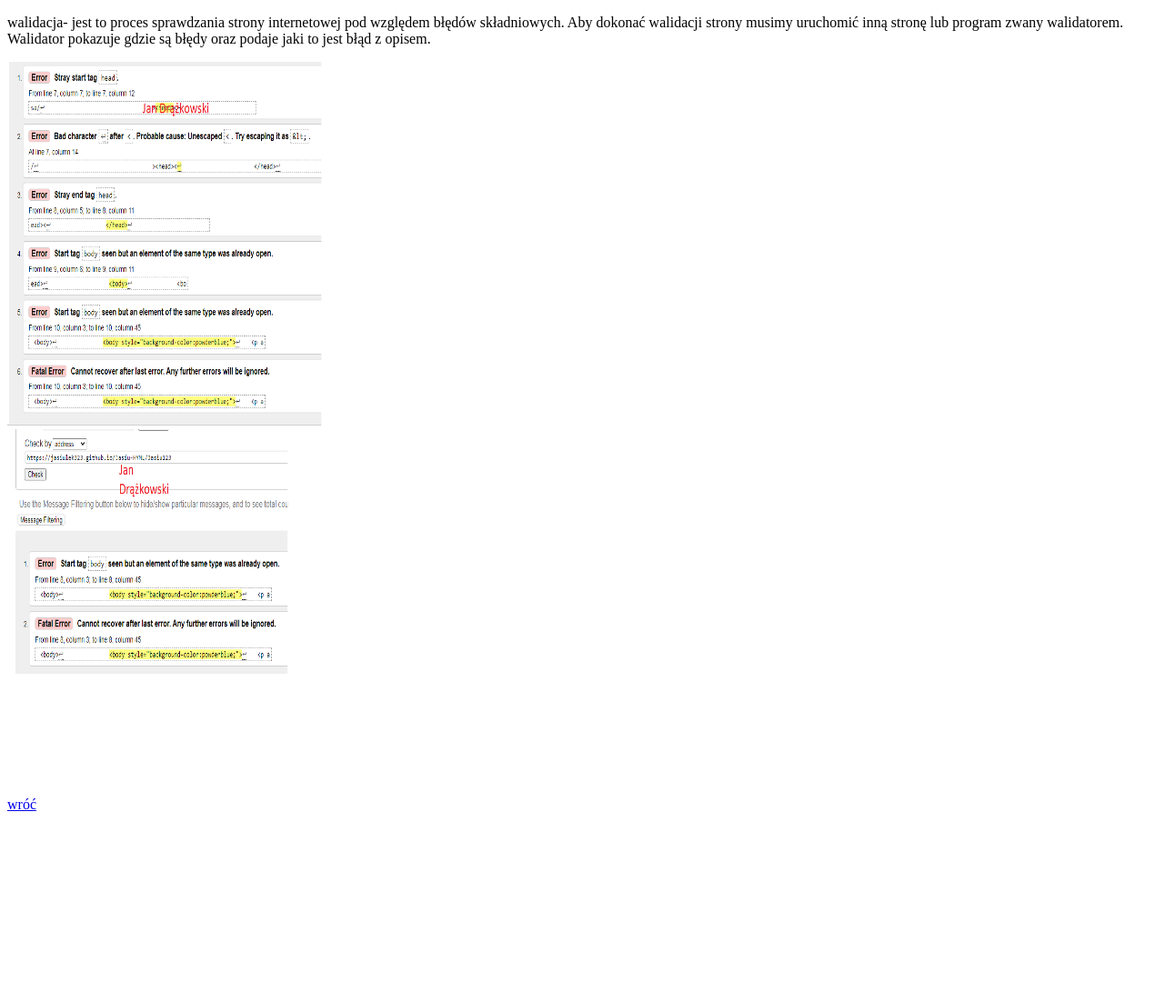
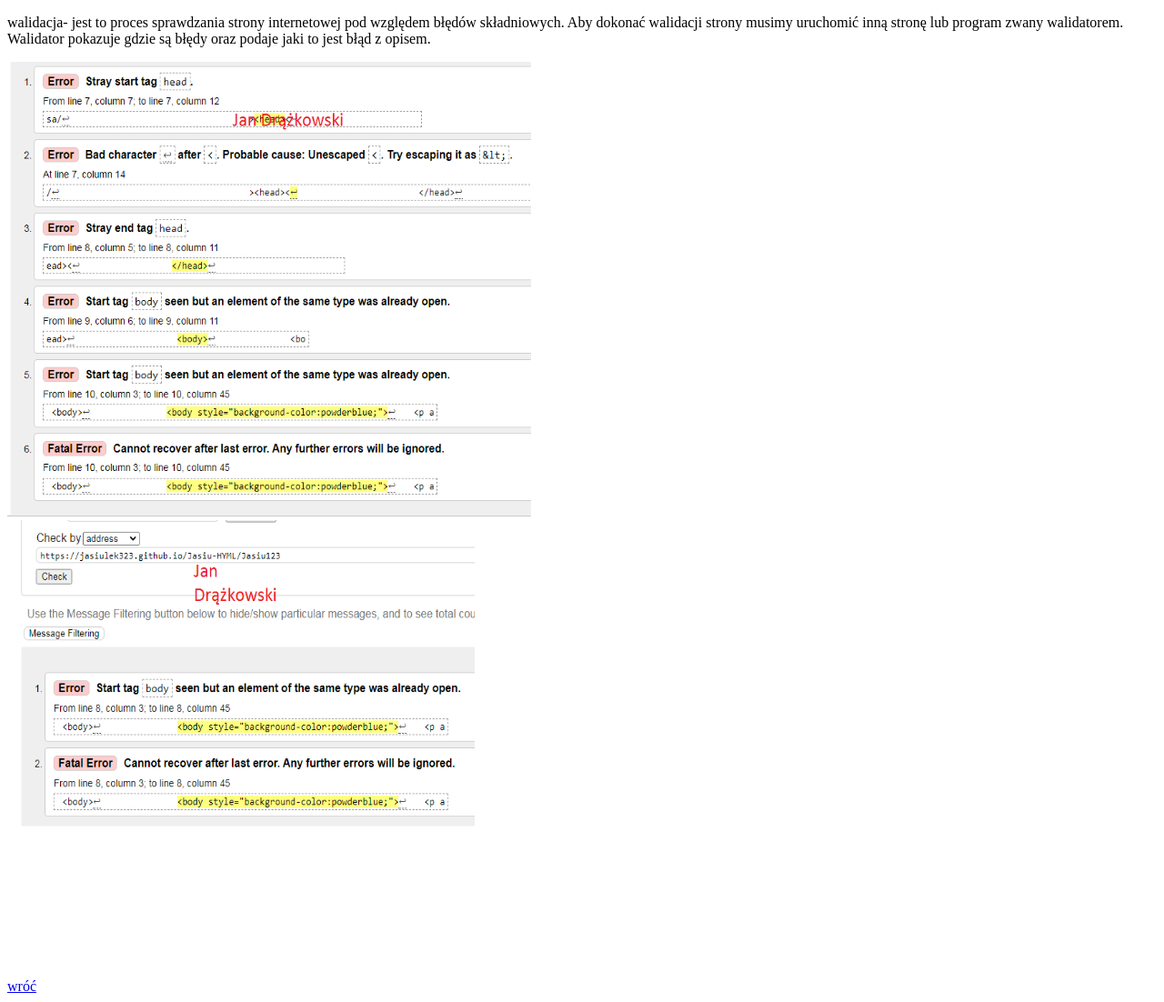
Before and after one commit to Jasiulek323/Jasiu-HYML, a plain HTML site: page Walidator_Drazkowski.html in a window 1280 px wide. Shown: the whole page at 91% size. Before the commit the page ends 902 px from the top, so only its background shows below. Drawn offline with Linux system fonts and the light colour scheme.

Commit message:
Update Walidator_Drazkowski.html

```diff
--- a/Walidator_Drazkowski.html
+++ b/Walidator_Drazkowski.html
@@ -11,9 +11,9 @@ pod względem błędów składniowych. Aby dokonać walidacji strony
 musimy uruchomić inną stronę lub program zwany walidatorem.
 Walidator pokazuje gdzie są błędy oraz podaje jaki to jest błąd
 z opisem.</p>
-<img src="walidator_Drazkowski1.PNG" border=0 width=600 height=400></A>
+<img src="walidator_Drazkowski1.PNG" border=0 width=1000 height=500></A>
 <br>
-<img src="walidator_Drazkowski2.PNG" border=0 width=600 height=400></A>
+<img src="walidator_Drazkowski2.PNG" border=0 width=1000 height=500></A>
 <br>
 <A HREF="Jasiu123.html">wróć</A>
            </body>
```
